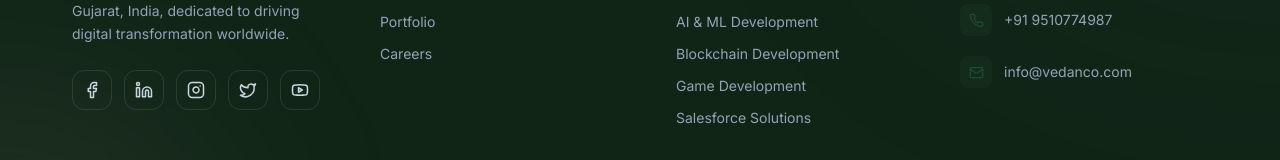
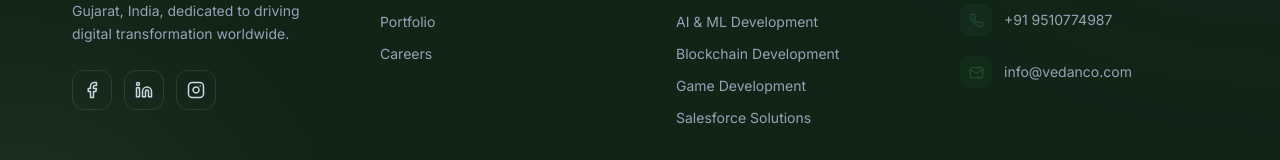
Before and after one commit to tanvi-2311/IT_company, a React (Vite) app: page /services/ai-ml-development in a window 1280 px wide. Shown: the part 3970-4130 px from the top of the page. Built offline with nearby package versions, Linux system fonts and the light colour scheme.

Commit message:
fix: remove twitter and youtube from footer social links

```diff
--- a/src/components/Footer.jsx
+++ b/src/components/Footer.jsx
@@ -1,6 +1,6 @@
 import React, { useState } from 'react';
 import { Link } from 'react-router-dom';
-import { Mail, Phone, MapPin, Facebook, Twitter, Linkedin, Instagram, Youtube, ArrowRight, Send, Sparkles } from 'lucide-react';
+import { Mail, Phone, MapPin, Facebook, Linkedin, Instagram, ArrowRight, Send, Sparkles } from 'lucide-react';
 import { motion } from 'framer-motion';
 
 const Footer = () => {
@@ -16,8 +16,6 @@ const Footer = () => {
     { icon: <Facebook size={18}/>, href: "https://www.facebook.com/vedanco", label: "Facebook" },
     { icon: <Linkedin size={18}/>, href: "https://www.linkedin.com/company/vedanco", label: "LinkedIn" },
     { icon: <Instagram size={18}/>, href: "https://www.instagram.com/vedanco", label: "Instagram" },
-    { icon: <Twitter size={18}/>, href: "https://twitter.com/vedanco", label: "Twitter" },
-    { icon: <Youtube size={18}/>, href: "https://youtube.com/@vedanco", label: "YouTube" },
   ];
 
   const footerLinks = {
```
